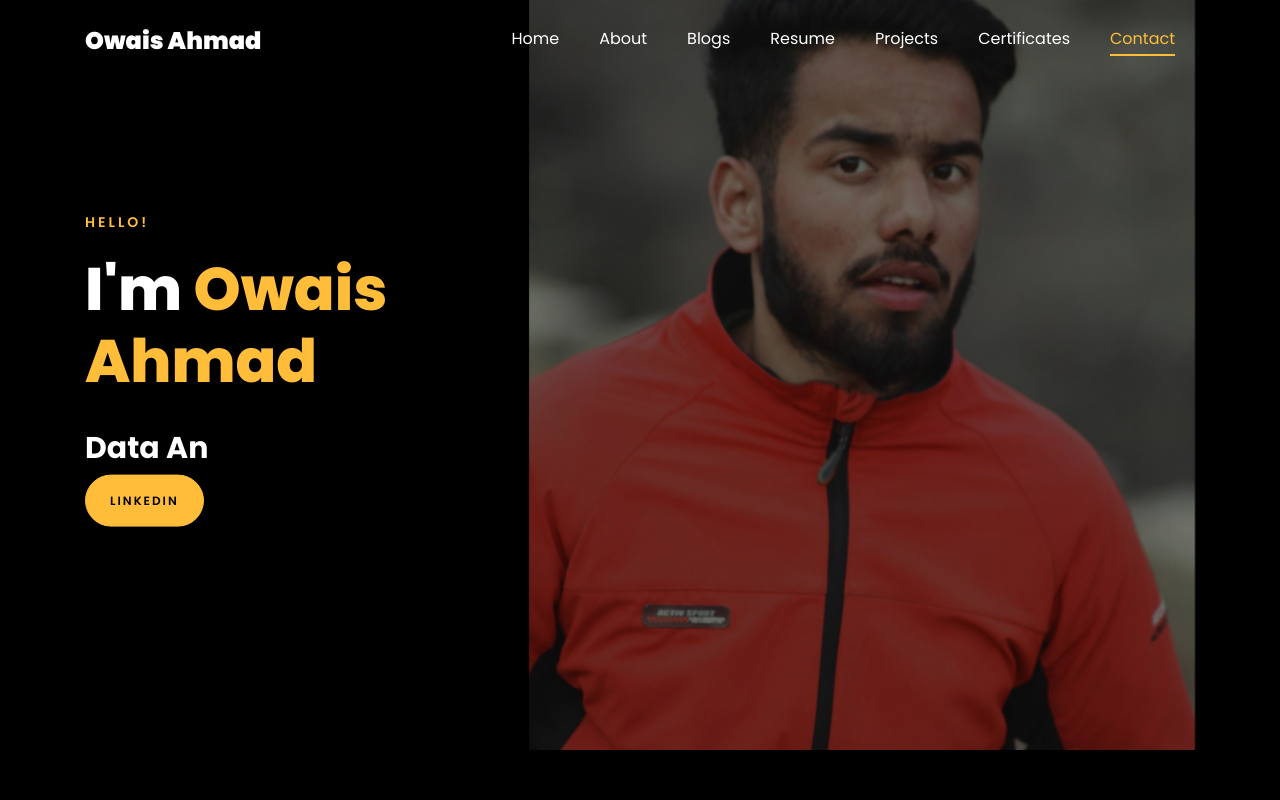
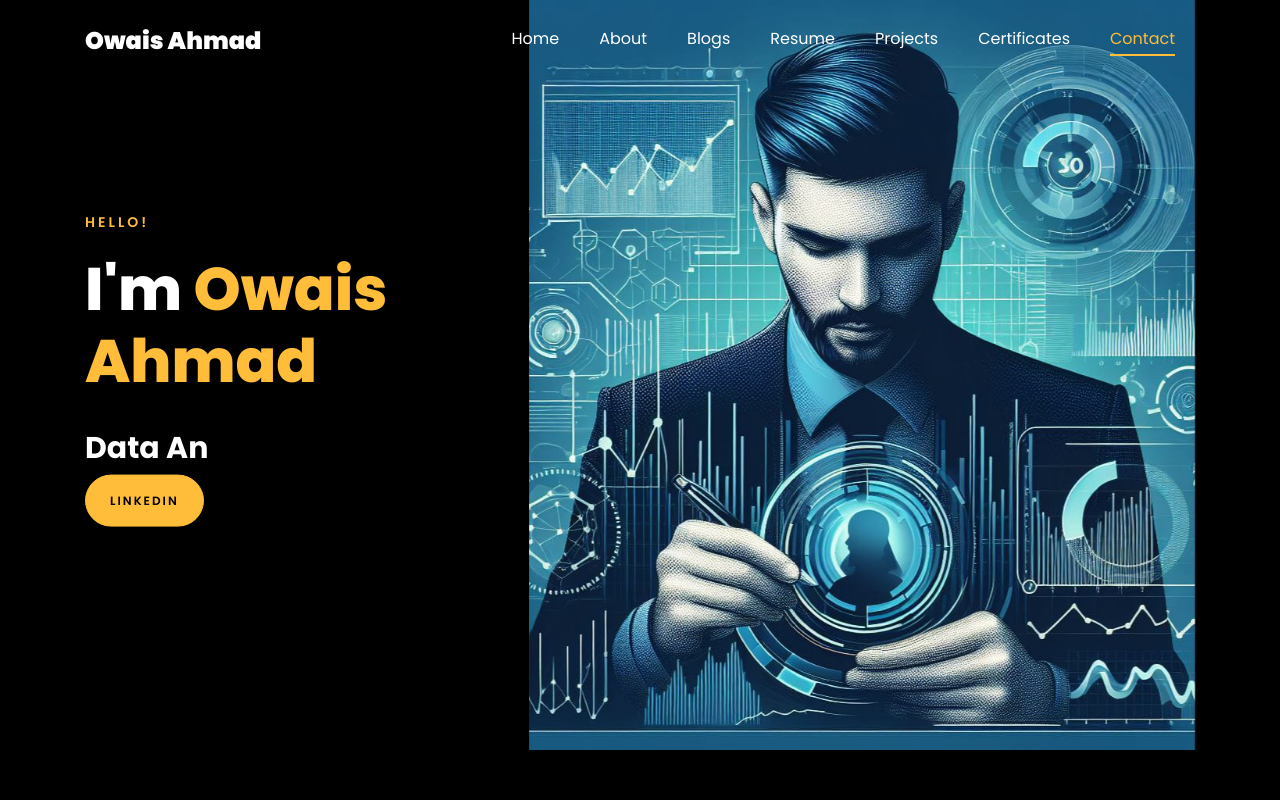
Before and after one commit to owaisrabani/My_Portfolio, a plain HTML site: page index.html in a window 1280 px wide. Shown: the top 800 px of the page. Drawn offline with Linux system fonts and the light colour scheme; files whose address does not match are found by name.

Commit message:
Update index.html
updated pic

```diff
--- a/index.html
+++ b/index.html
@@ -143,7 +143,7 @@
 	      	<div class="overlay"></div>
 	         <div class="container">
 	          <div class="row d-md-flex no-gutters slider-text align-items-end justify-content-end" data-scrollax-parent="true">
-	          	<div class="one-third js-fullheight order-md-last img" style="background-image:url(images/img.1.jpg);">
+	          	<div class="one-third js-fullheight order-md-last img" style="background-image:url(images/img20.jpeg);">
 	          	 <div class="overlay"></div>
 	          	</div>
 		          <div class="one-forth d-flex  align-items-center ftco-animate" data-scrollax=" properties: { translateY: '70%' }">
```
